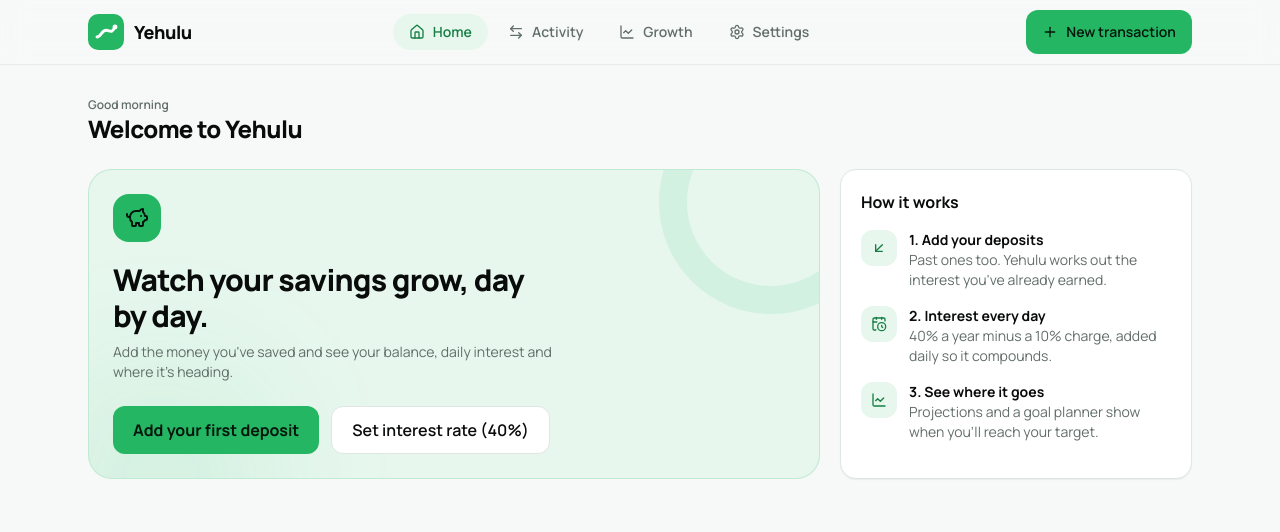
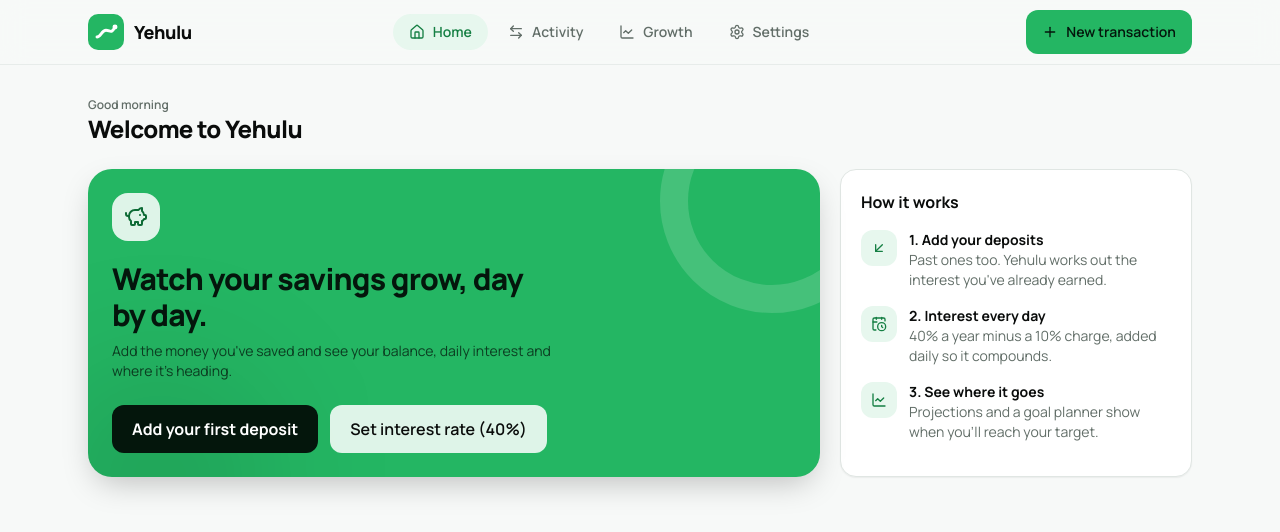
Before and after one commit to SammyG02/Yehulu, a React (Vite) app: page / in a window 1280 px wide. Shown: the top 532 px of the page. Built offline with nearby package versions, Linux system fonts and the light colour scheme.

Commit message:
Make the balance card brand green

```diff
--- a/src/pages/HomePage.jsx
+++ b/src/pages/HomePage.jsx
@@ -13,14 +13,15 @@ import { formatDate, formatMoney, greeting } from '../lib/format.js'
 import { findOverdraft, summarize } from '../lib/interest.js'
 import { useLedger, useSavings } from '../state/hooks.js'
 
-// Brand pale green (#e7f7ee) with black text and green accents; dark theme uses the dark brand tint.
-const HERO = 'relative overflow-hidden rounded-3xl border border-brand/20 bg-brand-soft p-4 text-ink sm:p-6'
+// Solid brand green (#24b663) with black text, like the logo's green and black.
+// White text would be too faint on this green.
+const HERO = 'relative overflow-hidden rounded-3xl bg-brand p-4 text-[#04160c] shadow-float sm:p-6'
 
 function HeroDecoration() {
   return (
     <div aria-hidden="true">
-      <div className="absolute -right-16 -top-20 h-56 w-56 rounded-full border-[28px] border-brand/10" />
-      <div className="absolute -bottom-28 -left-10 h-56 w-56 rounded-full bg-brand/10 blur-3xl" />
+      <div className="absolute -right-16 -top-20 h-56 w-56 rounded-full border-[28px] border-white/15" />
+      <div className="absolute -bottom-28 -left-10 h-56 w-56 rounded-full bg-black/10 blur-3xl" />
     </div>
   )
 }
@@ -32,10 +33,10 @@ function BalanceCard({ summary }) {
       <HeroDecoration />
       <div className="relative">
         <div className="flex items-center justify-between gap-3">
-          <p className="text-sm font-semibold text-muted">Total balance</p>
+          <p className="text-sm font-semibold text-[#04160c]/70">Total balance</p>
           {/* Interest earned for today; it's added to the balance when the day ends. */}
           <span
-            className="whitespace-nowrap rounded-full bg-surface px-2.5 py-1 text-xs font-semibold text-brand-ink shadow-card"
+            className="whitespace-nowrap rounded-full bg-white/85 px-2.5 py-1 text-xs font-semibold text-[#0d6b35]"
             title="Interest earned today. It's added to your balance at the end of the day."
           >
             +{formatMoney(summary.interestToday)} today
@@ -45,20 +46,20 @@ function BalanceCard({ summary }) {
           <Amount value={summary.balance} />
         </p>
         {summary.depositedToday > 0 && (
-          <p className="mt-1 text-xs text-muted">Today's deposits start earning tomorrow.</p>
+          <p className="mt-1 text-xs text-[#04160c]/70">Today's deposits start earning tomorrow.</p>
         )}
         <div className="mt-5 grid grid-cols-2 gap-3">
           <button
             type="button"
             onClick={() => actions.openComposer('deposit')}
-            className="flex h-11 items-center justify-center gap-2 rounded-xl bg-brand font-bold text-on-brand transition hover:bg-brand-strong active:scale-[0.98]"
+            className="flex h-11 items-center justify-center gap-2 rounded-xl bg-[#04160c] font-bold text-white transition hover:bg-black active:scale-[0.98]"
           >
             <ArrowDownLeft className="h-5 w-5" aria-hidden="true" /> Deposit
           </button>
           <button
             type="button"
             onClick={() => actions.openComposer('withdrawal')}
-            className="flex h-11 items-center justify-center gap-2 rounded-xl border border-line bg-surface font-bold text-ink transition hover:bg-sunken active:scale-[0.98]"
+            className="flex h-11 items-center justify-center gap-2 rounded-xl bg-white/85 font-bold text-[#04160c] transition hover:bg-white active:scale-[0.98]"
           >
             <ArrowUpRight className="h-5 w-5" aria-hidden="true" /> Withdraw
           </button>
@@ -108,22 +109,22 @@ function Welcome() {
         <div className={HERO}>
           <HeroDecoration />
           <div className="relative max-w-md">
-            <span className="flex h-12 w-12 items-center justify-center rounded-2xl bg-brand text-on-brand">
+            <span className="flex h-12 w-12 items-center justify-center rounded-2xl bg-white/85 text-[#0d6b35]">
               <PiggyBank className="h-6 w-6" aria-hidden="true" />
             </span>
             <h2 className="mt-5 text-2xl font-extrabold tracking-tight sm:text-3xl">Watch your savings grow, day by day.</h2>
-            <p className="mt-2 text-sm text-muted">
+            <p className="mt-2 text-sm text-[#04160c]/75">
               Add the money you've saved and see your balance, daily interest and where it's heading.
             </p>
             <div className="mt-6 flex flex-col gap-3 sm:flex-row">
               <button
                 type="button"
                 onClick={() => actions.openComposer('deposit')}
-                className="h-12 rounded-xl bg-brand px-5 font-bold text-on-brand transition hover:bg-brand-strong"
+                className="h-12 rounded-xl bg-[#04160c] px-5 font-bold text-white transition hover:bg-black"
               >
                 Add your first deposit
               </button>
-              <ButtonLink to="/settings/logic" variant="ghost" size="lg" className="border border-line bg-surface text-ink hover:bg-sunken">
+              <ButtonLink to="/settings/logic" variant="ghost" size="lg" className="bg-white/85 text-[#04160c] hover:bg-white">
                 Set interest rate ({currentRate.annualRate}%)
               </ButtonLink>
             </div>
```
